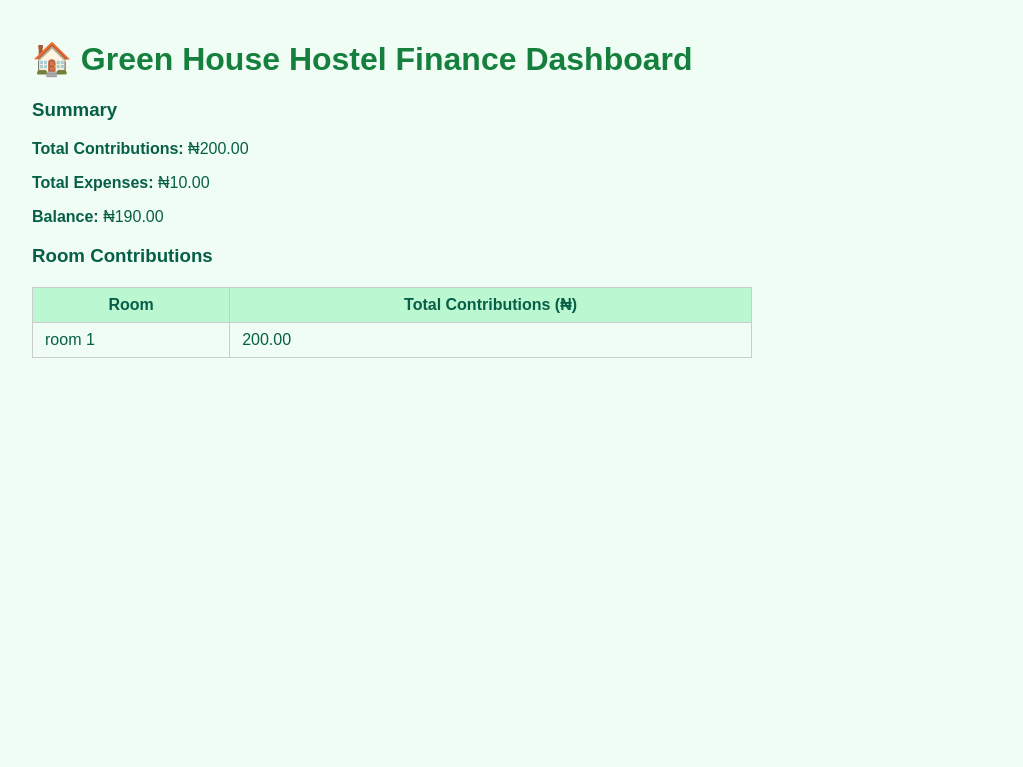
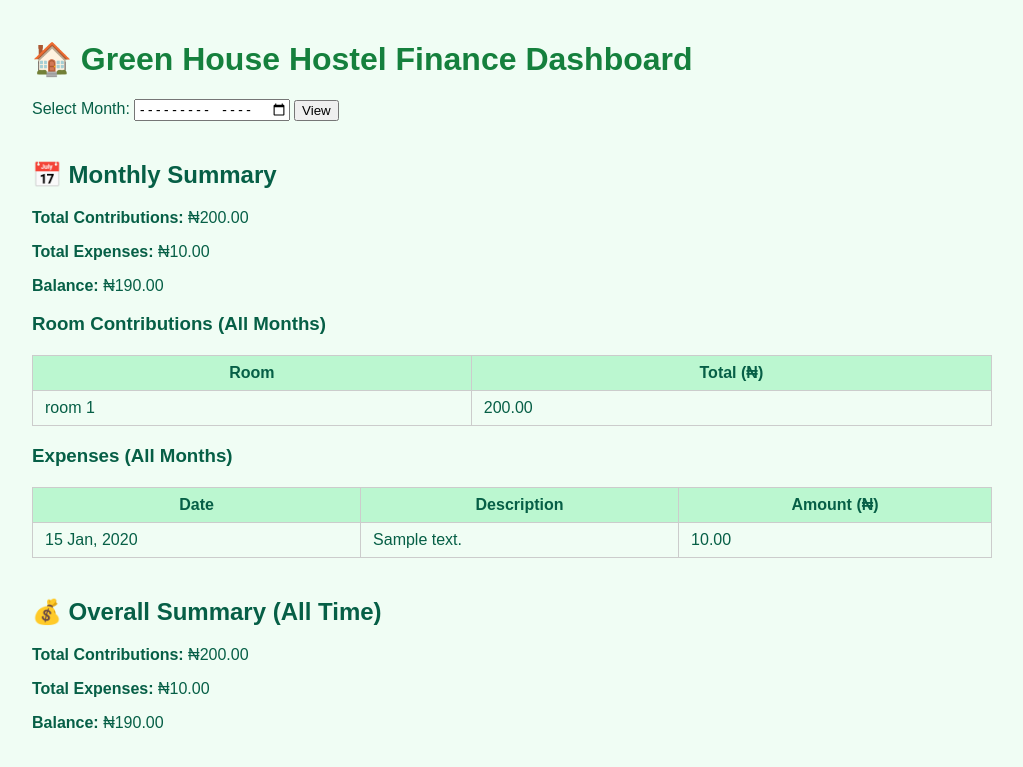
Before and after one commit to kepo402/greenhouse, a Django app: page / in a window 1280 px wide. Shown: the top 767 px of the page, without its empty margins (8-1031 px from the left). Run offline with Django 5.2, Linux system fonts and the light colour scheme; data comes from the database, SQL or seed files in the repository; both versions use the stored data as it was after the commit; tables that the repository leaves empty hold one stand-in row (values such as "Sample post").

Commit message:
new commit

```diff
--- a/finance/templates/finance/dashboard.html
+++ b/finance/templates/finance/dashboard.html
@@ -12,7 +12,7 @@
         }
         h1 { color: #15803d; }
         table {
-            width: 60%;
+            width: 80%;
             border-collapse: collapse;
             margin-top: 20px;
         }
@@ -21,28 +21,74 @@
             border: 1px solid #ccc;
         }
         th { background-color: #bbf7d0; }
+        .filter {
+            margin-bottom: 20px;
+        }
+        .section {
+            margin-top: 40px;
+        }
     </style>
 </head>
 <body>
     <h1>🏠 Green House Hostel Finance Dashboard</h1>
 
-    <h3>Summary</h3>
-    <p><strong>Total Contributions:</strong> ₦{{ total_contributions|floatformat:2 }}</p>
-    <p><strong>Total Expenses:</strong> ₦{{ total_expenses|floatformat:2 }}</p>
-    <p><strong>Balance:</strong> ₦{{ balance|floatformat:2 }}</p>
+    <div class="filter">
+        <form method="get">
+            <label for="month">Select Month:</label>
+            <input type="month" id="month" name="month" value="{{ selected_month }}">
+            <button type="submit">View</button>
+            {% if month_name %}
+                <p><strong>Showing records for:</strong> {{ month_name }}</p>
+            {% endif %}
+        </form>
+    </div>
 
-    <h3>Room Contributions</h3>
+    <div class="section">
+        <h2>📅 Monthly Summary</h2>
+        <p><strong>Total Contributions:</strong> ₦{{ total_contributions_month|floatformat:2 }}</p>
+        <p><strong>Total Expenses:</strong> ₦{{ total_expenses_month|floatformat:2 }}</p>
+        <p><strong>Balance:</strong> ₦{{ balance_month|floatformat:2 }}</p>
+
+        <h3>Room Contributions ({{ month_name|default:"All Months" }})</h3>
         <table>
             <tr>
                 <th>Room</th>
-            <th>Total Contributions (₦)</th>
+                <th>Total (₦)</th>
             </tr>
             {% for r in room_data %}
             <tr>
                 <td>{{ r.room }}</td>
                 <td>{{ r.total|floatformat:2 }}</td>
             </tr>
+            {% empty %}
+            <tr><td colspan="2">No rooms found</td></tr>
             {% endfor %}
         </table>
+
+        <h3>Expenses ({{ month_name|default:"All Months" }})</h3>
+        <table>
+            <tr>
+                <th>Date</th>
+                <th>Description</th>
+                <th>Amount (₦)</th>
+            </tr>
+            {% for e in expenses %}
+            <tr>
+                <td>{{ e.date_added|date:"d M, Y" }}</td>
+                <td>{{ e.description }}</td>
+                <td>{{ e.amount|floatformat:2 }}</td>
+            </tr>
+            {% empty %}
+            <tr><td colspan="3">No expenses recorded.</td></tr>
+            {% endfor %}
+        </table>
+    </div>
+
+    <div class="section">
+        <h2>💰 Overall Summary (All Time)</h2>
+        <p><strong>Total Contributions:</strong> ₦{{ total_contributions_all|floatformat:2 }}</p>
+        <p><strong>Total Expenses:</strong> ₦{{ total_expenses_all|floatformat:2 }}</p>
+        <p><strong>Balance:</strong> ₦{{ balance_all|floatformat:2 }}</p>
+    </div>
 </body>
 </html>
--- a/finance/views.py
+++ b/finance/views.py
@@ -1,28 +1,56 @@
 from django.shortcuts import render
 from .models import Room, Contribution, Expense
 from django.db.models import Sum
+from datetime import datetime
 
 def dashboard(request):
+    # Get selected month (e.g., '2025-10')
+    selected_month = request.GET.get('month')
+    month_name = None
+
+    if selected_month:
+        # Convert month like '2025-10' to readable name
+        month_name = datetime.strptime(selected_month, "%Y-%m").strftime("%B %Y")
+        contributions = Contribution.objects.filter(date_added__year=selected_month[:4],
+                                                    date_added__month=selected_month[5:7])
+        expenses = Expense.objects.filter(date_added__year=selected_month[:4],
+                                          date_added__month=selected_month[5:7])
+    else:
+        contributions = Contribution.objects.all()
+        expenses = Expense.objects.all()
+
     rooms = Room.objects.all()
-    contributions = Contribution.objects.all()
-    expenses = Expense.objects.all()
 
-    total_contributions = contributions.aggregate(Sum('amount'))['amount__sum'] or 0
-    total_expenses = expenses.aggregate(Sum('amount'))['amount__sum'] or 0
-    balance = total_contributions - total_expenses
+    # Monthly totals
+    total_contributions_month = contributions.aggregate(Sum('amount'))['amount__sum'] or 0
+    total_expenses_month = expenses.aggregate(Sum('amount'))['amount__sum'] or 0
+    balance_month = total_contributions_month - total_expenses_month
 
+    # Overall totals
+    total_contributions_all = Contribution.objects.aggregate(Sum('amount'))['amount__sum'] or 0
+    total_expenses_all = Expense.objects.aggregate(Sum('amount'))['amount__sum'] or 0
+    balance_all = total_contributions_all - total_expenses_all
+
+    # Room contributions for the selected month
     room_data = []
     for room in rooms:
-        total = room.contributions.aggregate(Sum('amount'))['amount__sum'] or 0
+        room_total = contributions.filter(room=room).aggregate(Sum('amount'))['amount__sum'] or 0
         room_data.append({
             'room': room.number,
-            'total': total
+            'total': room_total
         })
 
     context = {
+        'selected_month': selected_month,
+        'month_name': month_name,
         'room_data': room_data,
-        'total_contributions': total_contributions,
-        'total_expenses': total_expenses,
-        'balance': balance,
+        'expenses': expenses,
+        'total_contributions_month': total_contributions_month,
+        'total_expenses_month': total_expenses_month,
+        'balance_month': balance_month,
+        'total_contributions_all': total_contributions_all,
+        'total_expenses_all': total_expenses_all,
+        'balance_all': balance_all,
     }
+
     return render(request, 'finance/dashboard.html', context)
```
Also changed, not shown: db.sqlite3, 1 other file. Lines whose indentation alone changed are shown as unchanged.
